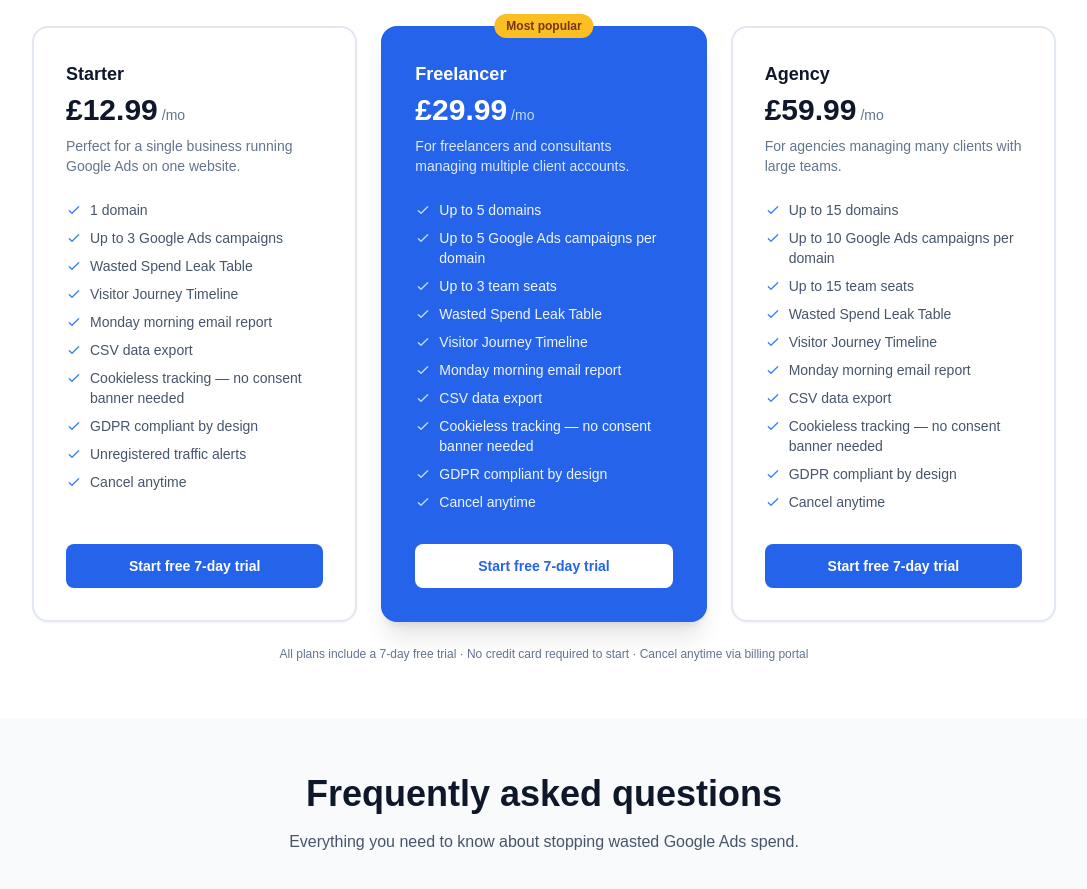
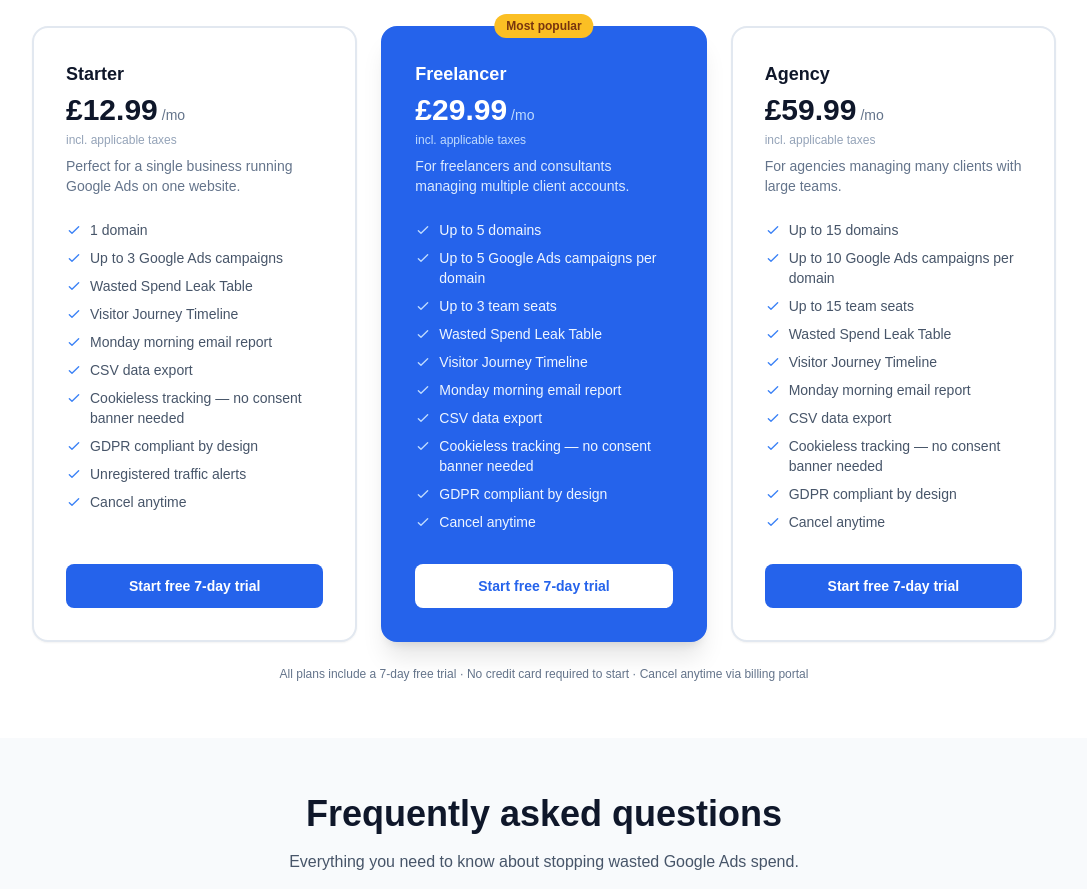
Before and after one commit to MehradHaftsavar/adleak-shield, a Next.js app: page / in a window 1280 px wide. Shown: the part 2440-3329 px from the top of the page, without its empty margins (96-1183 px from the left). Built offline with nearby package versions, Linux system fonts and the light colour scheme; no server answers.

Commit message:
Vat included wording

```diff
--- a/src/app/page.tsx
+++ b/src/app/page.tsx
@@ -282,12 +282,15 @@ function Pricing() {
                 <h3 className={`text-lg font-bold mb-1 ${plan.highlight ? 'text-white' : 'text-slate-900'}`}>
                   {plan.name}
                 </h3>
-                <div className="flex items-baseline gap-1 mb-2">
+                <div className="flex items-baseline gap-1 mb-1">
                   <span className={`text-3xl font-bold ${plan.highlight ? 'text-white' : 'text-slate-900'}`}>
                     {plan.price}
                   </span>
                   <span className={plan.highlight ? 'text-blue-200 text-sm' : 'text-slate-500 text-sm'}>/mo</span>
                 </div>
+                <p className={`text-xs mb-2 ${plan.highlight ? 'text-blue-200' : 'text-slate-400'}`}>
+                  incl. applicable taxes
+                </p>
                 <p className={`text-sm ${plan.highlight ? 'text-blue-100' : 'text-slate-500'}`}>{plan.desc}</p>
               </div>
 
--- a/src/app/settings/subscription/page.tsx
+++ b/src/app/settings/subscription/page.tsx
@@ -54,6 +54,7 @@ function PlanCard({
           £{limits.priceGbp.toFixed(2)}
           <span className="text-sm font-normal text-gray-500">/mo</span>
         </p>
+        <p className="text-xs text-gray-400 mt-0.5">incl. applicable taxes</p>
       </div>
 
       <ul className="space-y-2 flex-1">
```
